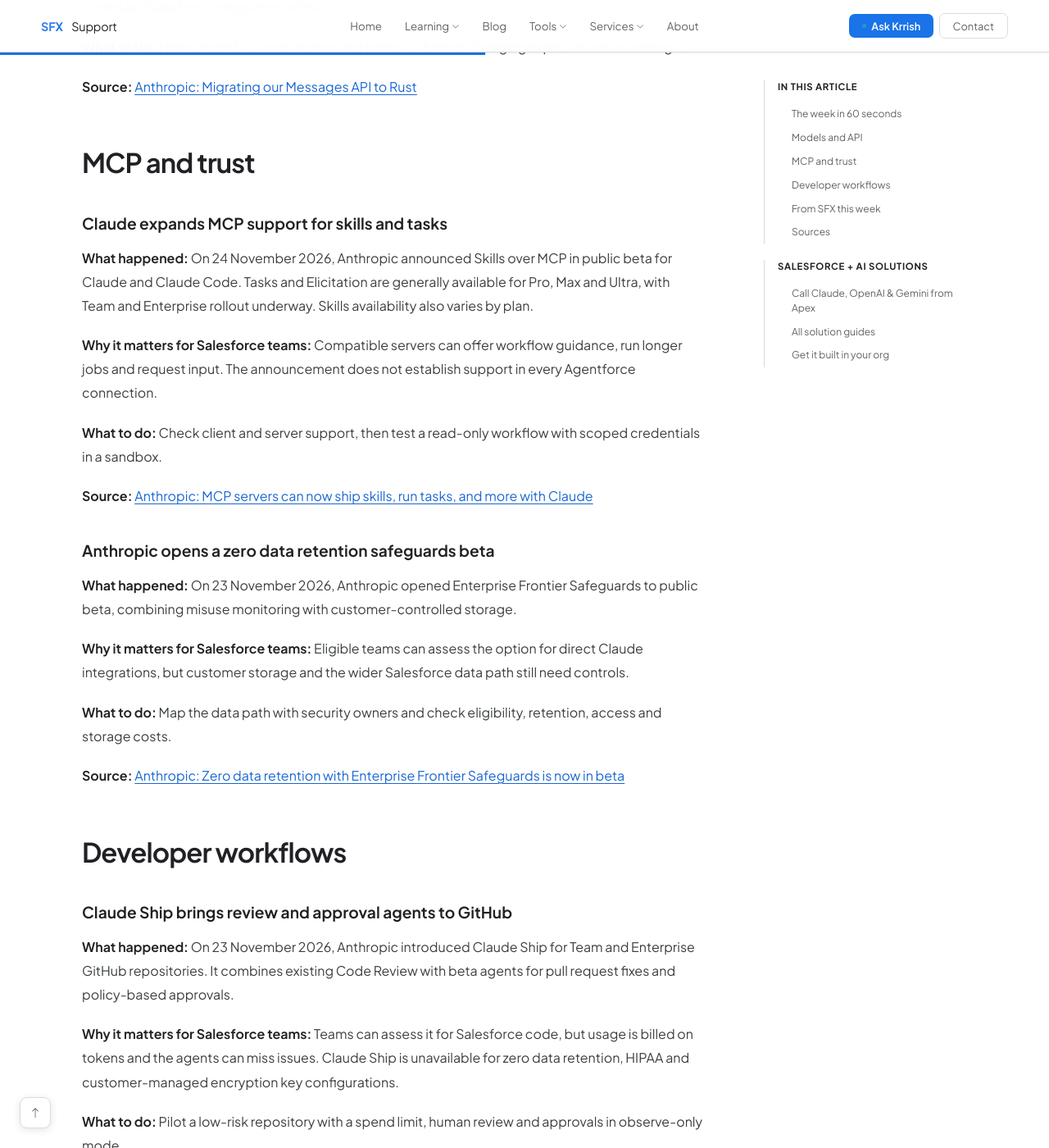
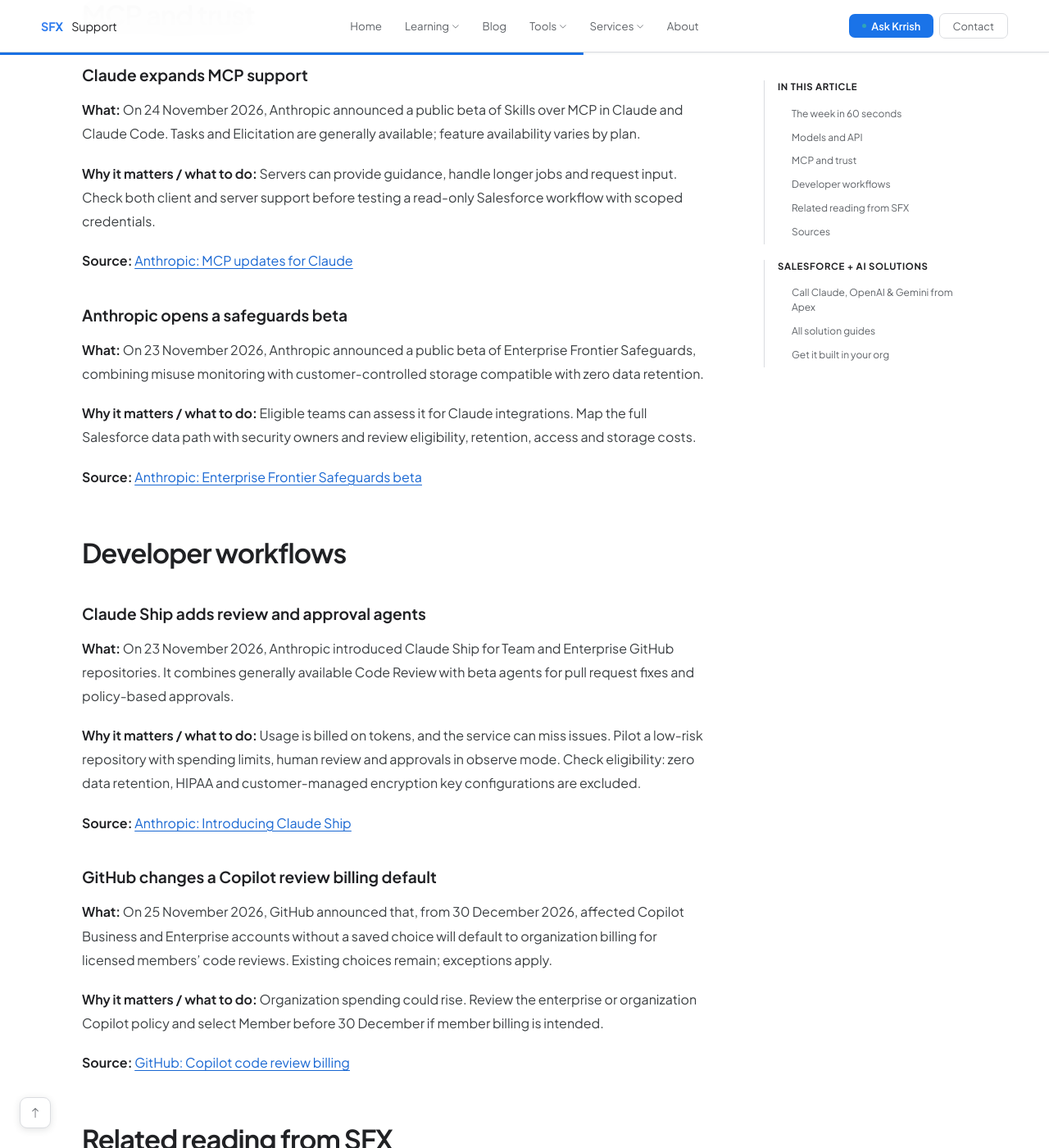
Before and after one commit to sfxsupport/main, a Jekyll site: the page built from _posts/2026-11-27-ai-news-weekly-2026-11-27.md, in a window 1280 px wide and 1400 px high, scrolled down 2655 px. Shown: the whole window at 82% size. Built offline with Jekyll 4.4.1, drawn with Linux system fonts in a browser that asks for light colours; some of the changed text lies outside the part shown.

Commit message:
SFX AI Weekly: apply review findings (round 2)
Co-Authored-By: Claude Opus 5.5 <noreply@anthropic.com>
Claude-Session: https://claude.ai/code/session_01SGAvG56sbdUa8ZuE1eP29E

```diff
--- a/_posts/2026-11-27-ai-news-weekly-2026-11-27.md
+++ b/_posts/2026-11-27-ai-news-weekly-2026-11-27.md
@@ -27,14 +27,14 @@ author_url: "https://www.linkedin.com/in/abhay-nama-0739793a7/"
 image: /assets/images/blog/ai-news-weekly-2026-11-27.jpg
 image_alt: "SFX AI Weekly banner, 27 November 2026: What changed in AI for teams building on Salesforce"
 proficiency: "Beginner"
-answer: "In announcements dated 23–25 November 2026, OpenAI updated its chat-latest alias and added healthcare configurations, while Anthropic expanded Claude's MCP support and introduced developer and data safeguards betas. GitHub also announced a Copilot review billing change. Salesforce teams should evaluate model behavior, integration support, data controls and billing settings."
+answer: "Announcements from 23–25 November 2026 include OpenAI API updates, expanded MCP support in Claude, and Anthropic betas for data safeguards and developer workflows. GitHub also announced a Copilot code review billing change. Salesforce teams should check model behavior, integration compatibility, data controls and billing policies before making changes."
 faq:
   - q: "Should a production Salesforce integration use OpenAI's chat-latest model?"
-    a: "OpenAI says the snapshot behind chat-latest changes regularly and recommends the GPT-6.2 family for production API use. Evaluate an explicit model and available snapshot against your workflow before switching."
+    a: "OpenAI says the snapshot behind chat-latest changes regularly and recommends the GPT-6.2 family for production API use. Evaluate a model and available snapshot against your workflow before switching."
   - q: "Can Claude's new MCP features be used in Agentforce?"
-    a: "The announcement covers Claude and Claude Code, with availability varying by feature and plan. Check your Agentforce client's and MCP server's capabilities before designing a workflow around them."
+    a: "Anthropic's announcement covers Claude and Claude Code. Check your Agentforce client and MCP server capabilities before designing a workflow around these features."
   - q: "Does Anthropic's zero data retention beta mean a Salesforce team stores no data?"
-    a: "No. The Enterprise Frontier Safeguards design uses customer-controlled storage. Review storage, access, encryption and the full Salesforce-to-provider data path."
+    a: "No. Enterprise Frontier Safeguards uses customer-controlled storage. Review storage, access, encryption and the full Salesforce-to-provider data path."
   - q: "When does the GitHub Copilot code review billing default change?"
     a: "The change starts on 30 December 2026 for affected organizations with no saved billing choice. Existing choices remain in effect, and GitHub lists exceptions."
 extra_css:
@@ -49,7 +49,7 @@ toc:
   - id: developer-workflows
     label: "Developer workflows"
   - id: from-sfx
-    label: "From SFX this week"
+    label: "Related reading from SFX"
   - id: sources
     label: "Sources"
 ---
@@ -59,96 +59,81 @@ This issue covers announcements published from 20 November 2026 to 27 November 2
 ## The week in 60 seconds
 {: #week-in-60-seconds}
 
-- **OpenAI:** The `chat-latest` snapshot changed, and healthcare configurations arrived in the Responses API.
-- **MCP:** Claude added support for server-provided skills, long-running tasks and requests for user input.
-- **Anthropic:** An API migration report and a data safeguards beta offer lessons for integration teams.
-- **Developer workflows:** Claude Ship is in beta. A Copilot review billing default changes on 30 December 2026.
+- **OpenAI:** `chat-latest` changed, and selected Responses API models gained healthcare configurations.
+- **Anthropic:** Claude gained MCP features; Anthropic also published an API migration report and opened a safeguards beta.
+- **Developer workflows:** Claude Ship introduced beta agents, and GitHub announced a Copilot billing change effective 30 December 2026.
 
 ## Models and API
 {: #models-and-api}
 
 ### OpenAI updates `chat-latest`
 
-**What happened:** On 24 November 2026, OpenAI updated `chat-latest` and recommended the GPT-6.2 family for production API use. The alias will continue to change.
+**What:** On 24 November 2026, OpenAI updated the snapshot behind `chat-latest`. The alias will keep changing; OpenAI recommends the GPT-6.2 family for production API use.
 
-**Why it matters for Salesforce teams:** An alias update can change responses used in summaries or structured fields.
-
-**What to do:** Find callouts using `chat-latest` and evaluate an explicit production model against representative prompts.
+**Why it matters / what to do:** Changed model behavior can affect Salesforce summaries and structured fields. Find calls using the alias and evaluate a production model against representative prompts.
 
 **Source:** [OpenAI: API changelog](https://developers.openai.com/api/docs/changelog)
 
-### OpenAI adds healthcare configurations to the Responses API
+### OpenAI adds healthcare configurations
 
-**What happened:** On 24 November 2026, OpenAI added healthcare configurations for selected Responses API models, with a medical index for web searches.
+**What:** On 24 November 2026, OpenAI released healthcare configurations for selected Responses API models. Their web searches use an index of medical sources.
 
-**Why it matters for Salesforce teams:** Health Cloud teams can assess the configurations for evidence-finding workflows, but citations and data handling still need review.
-
-**What to do:** Evaluate synthetic cases in a sandbox with clinical and privacy owners before considering real records.
+**Why it matters / what to do:** Health Cloud teams may want to assess evidence-finding uses. Start with synthetic cases in a sandbox and involve clinical and privacy owners in reviewing citations and data handling.
 
 **Source:** [OpenAI: API changelog](https://developers.openai.com/api/docs/changelog)
 
 ### Anthropic explains its Messages API migration
 
-**What happened:** On 25 November 2026, Anthropic described moving its Messages API from Python to Rust. It reported lower CPU use and faster median time to first token, and used shadowed production traffic to check the migration.
+**What:** On 25 November 2026, Anthropic published an account of moving its Messages API from Python to Rust. It reported lower CPU use and faster median time to first token, using shadowed production traffic to check differences.
 
-**Why it matters for Salesforce teams:** The reported results do not establish how much faster a particular Salesforce integration will be.
-
-**What to do:** Measure end-to-end latency and timeouts before changing expectations or settings.
+**Why it matters / what to do:** The reported improvements do not predict performance for every integration. Measure your Salesforce workflow's latency and timeouts before changing service expectations.
 
 **Source:** [Anthropic: Migrating our Messages API to Rust](https://www.anthropic.com/research/migrating-api-to-rust)
 
 ## MCP and trust
 {: #mcp-and-trust}
 
-### Claude expands MCP support for skills and tasks
+### Claude expands MCP support
 
-**What happened:** On 24 November 2026, Anthropic announced Skills over MCP in public beta for Claude and Claude Code. Tasks and Elicitation are generally available for Pro, Max and Ultra, with Team and Enterprise rollout underway. Skills availability also varies by plan.
+**What:** On 24 November 2026, Anthropic announced a public beta of Skills over MCP in Claude and Claude Code. Tasks and Elicitation are generally available; feature availability varies by plan.
 
-**Why it matters for Salesforce teams:** Compatible servers can offer workflow guidance, run longer jobs and request input. The announcement does not establish support in every Agentforce connection.
+**Why it matters / what to do:** Servers can provide guidance, handle longer jobs and request input. Check both client and server support before testing a read-only Salesforce workflow with scoped credentials.
 
-**What to do:** Check client and server support, then test a read-only workflow with scoped credentials in a sandbox.
+**Source:** [Anthropic: MCP updates for Claude](https://claude.com/resources/articles/skills-over-mcp-tasks-and-more)
 
-**Source:** [Anthropic: MCP servers can now ship skills, run tasks, and more with Claude](https://claude.com/resources/articles/skills-over-mcp-tasks-and-more)
+### Anthropic opens a safeguards beta
 
-### Anthropic opens a zero data retention safeguards beta
+**What:** On 23 November 2026, Anthropic announced a public beta of Enterprise Frontier Safeguards, combining misuse monitoring with customer-controlled storage compatible with zero data retention.
 
-**What happened:** On 23 November 2026, Anthropic opened Enterprise Frontier Safeguards to public beta, combining misuse monitoring with customer-controlled storage.
+**Why it matters / what to do:** Eligible teams can assess it for Claude integrations. Map the full Salesforce data path with security owners and review eligibility, retention, access and storage costs.
 
-**Why it matters for Salesforce teams:** Eligible teams can assess the option for direct Claude integrations, but customer storage and the wider Salesforce data path still need controls.
-
-**What to do:** Map the data path with security owners and check eligibility, retention, access and storage costs.
-
-**Source:** [Anthropic: Zero data retention with Enterprise Frontier Safeguards is now in beta](https://claude.com/resources/articles/zero-data-retention-with-enterprise-frontier-safeguards)
+**Source:** [Anthropic: Enterprise Frontier Safeguards beta](https://claude.com/resources/articles/zero-data-retention-with-enterprise-frontier-safeguards)
 
 ## Developer workflows
 {: #developer-workflows}
 
-### Claude Ship brings review and approval agents to GitHub
+### Claude Ship adds review and approval agents
 
-**What happened:** On 23 November 2026, Anthropic introduced Claude Ship for Team and Enterprise GitHub repositories. It combines existing Code Review with beta agents for pull request fixes and policy-based approvals.
+**What:** On 23 November 2026, Anthropic introduced Claude Ship for Team and Enterprise GitHub repositories. It combines generally available Code Review with beta agents for pull request fixes and policy-based approvals.
 
-**Why it matters for Salesforce teams:** Teams can assess it for Salesforce code, but usage is billed on tokens and the agents can miss issues. Claude Ship is unavailable for zero data retention, HIPAA and customer-managed encryption key configurations.
-
-**What to do:** Pilot a low-risk repository with a spend limit, human review and approvals in observe-only mode.
+**Why it matters / what to do:** Usage is billed on tokens, and the service can miss issues. Pilot a low-risk repository with spending limits, human review and approvals in observe mode. Check eligibility: zero data retention, HIPAA and customer-managed encryption key configurations are excluded.
 
 **Source:** [Anthropic: Introducing Claude Ship](https://claude.com/resources/articles/introducing-claude-ship)
 
-### GitHub sets a new Copilot review billing default
+### GitHub changes a Copilot review billing default
 
-**What happened:** On 25 November 2026, GitHub announced that affected Copilot Business and Enterprise accounts without a saved billing choice will default to organization billing for licensed members' code reviews from 30 December 2026. Existing choices remain in effect; exceptions apply.
+**What:** On 25 November 2026, GitHub announced that, from 30 December 2026, affected Copilot Business and Enterprise accounts without a saved choice will default to organization billing for licensed members' code reviews. Existing choices remain; exceptions apply.
 
-**Why it matters for Salesforce teams:** Organizations reviewing Salesforce code could incur additional charges.
+**Why it matters / what to do:** Organization spending could rise. Review the enterprise or organization Copilot policy and select Member before 30 December if member billing is intended.
 
-**What to do:** Check the organization or enterprise Copilot policy before 30 December 2026 and select Member if member billing is intended.
+**Source:** [GitHub: Copilot code review billing](https://github.blog/changelog/2026-11-25-copilot-code-review-billing-will-default-to-the-organization/)
 
-**Source:** [GitHub: Copilot code review billing will default to the organization](https://github.blog/changelog/2026-11-25-copilot-code-review-billing-will-default-to-the-organization/)
-
-## From SFX this week
+## Related reading from SFX
 {: #from-sfx}
 
-- [Call ChatGPT, Claude and Gemini from Salesforce Apex](/blog/call-claude-openai-gemini-from-apex/) provides a starting point for reviewing provider calls and model choices.
-- [A Production-Safe Salesforce AI Case Summary Pattern](/blog/salesforce-ai-case-summary-human-review/) covers human review and controlled rollout for AI summaries.
-- [Why Salesforce Integration Retries Create Duplicate Records—and How Idempotency Fixes It](/blog/salesforce-integration-retries-idempotency/) explains safer retries for workflows that change records.
+- [Call ChatGPT, Claude and Gemini from Salesforce Apex](/blog/call-claude-openai-gemini-from-apex/) offers a starting point for reviewing provider calls.
+- [A Production-Safe Salesforce AI Case Summary Pattern](/blog/salesforce-ai-case-summary-human-review/) covers human review of AI summaries.
+- [Why Salesforce Integration Retries Create Duplicate Records—and How Idempotency Fixes It](/blog/salesforce-integration-retries-idempotency/) explains safer retries.
 
 Need help acting on any of this? [Talk to SFX](/services/) for a written scope and fixed quote.
 
@@ -157,7 +142,7 @@ Need help acting on any of this? [Talk to SFX](/services/) for a written scope a
 
 - [OpenAI: API changelog](https://developers.openai.com/api/docs/changelog)
 - [Anthropic: Migrating our Messages API to Rust](https://www.anthropic.com/research/migrating-api-to-rust)
-- [Anthropic: MCP servers can now ship skills, run tasks, and more with Claude](https://claude.com/resources/articles/skills-over-mcp-tasks-and-more)
-- [Anthropic: Zero data retention with Enterprise Frontier Safeguards is now in beta](https://claude.com/resources/articles/zero-data-retention-with-enterprise-frontier-safeguards)
+- [Anthropic: MCP updates for Claude](https://claude.com/resources/articles/skills-over-mcp-tasks-and-more)
+- [Anthropic: Enterprise Frontier Safeguards beta](https://claude.com/resources/articles/zero-data-retention-with-enterprise-frontier-safeguards)
 - [Anthropic: Introducing Claude Ship](https://claude.com/resources/articles/introducing-claude-ship)
-- [GitHub: Copilot code review billing will default to the organization](https://github.blog/changelog/2026-11-25-copilot-code-review-billing-will-default-to-the-organization/)
+- [GitHub: Copilot code review billing](https://github.blog/changelog/2026-11-25-copilot-code-review-billing-will-default-to-the-organization/)
```
